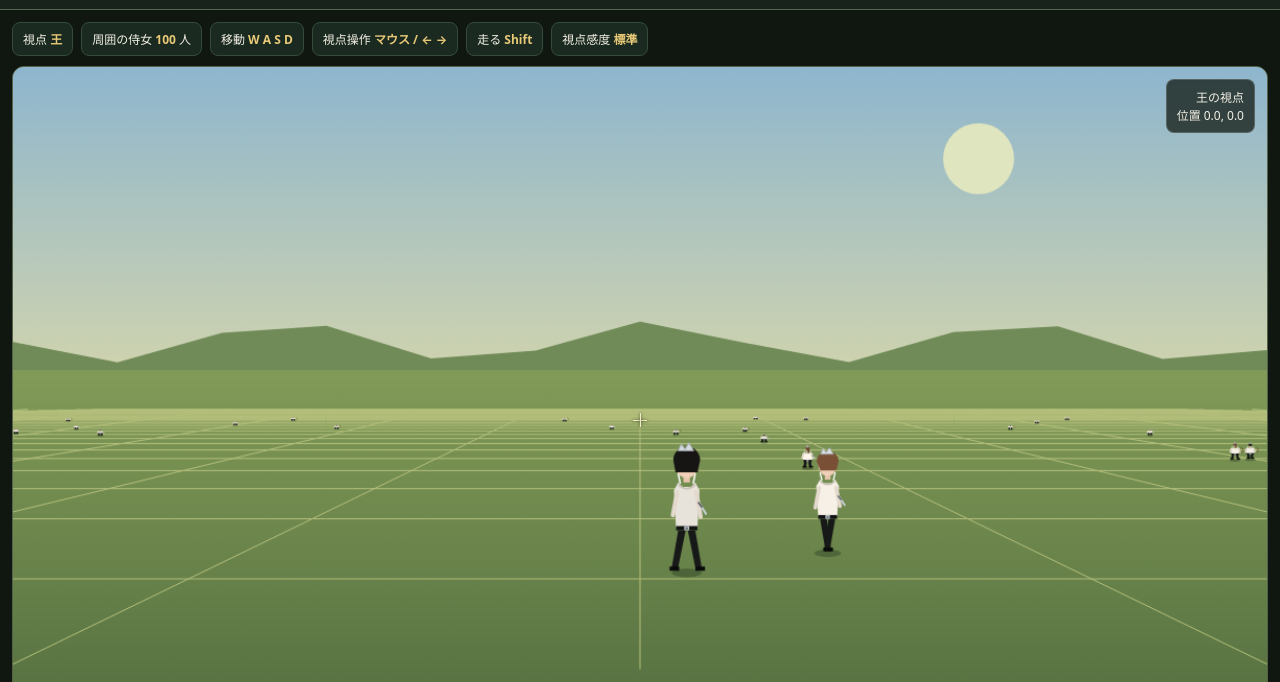
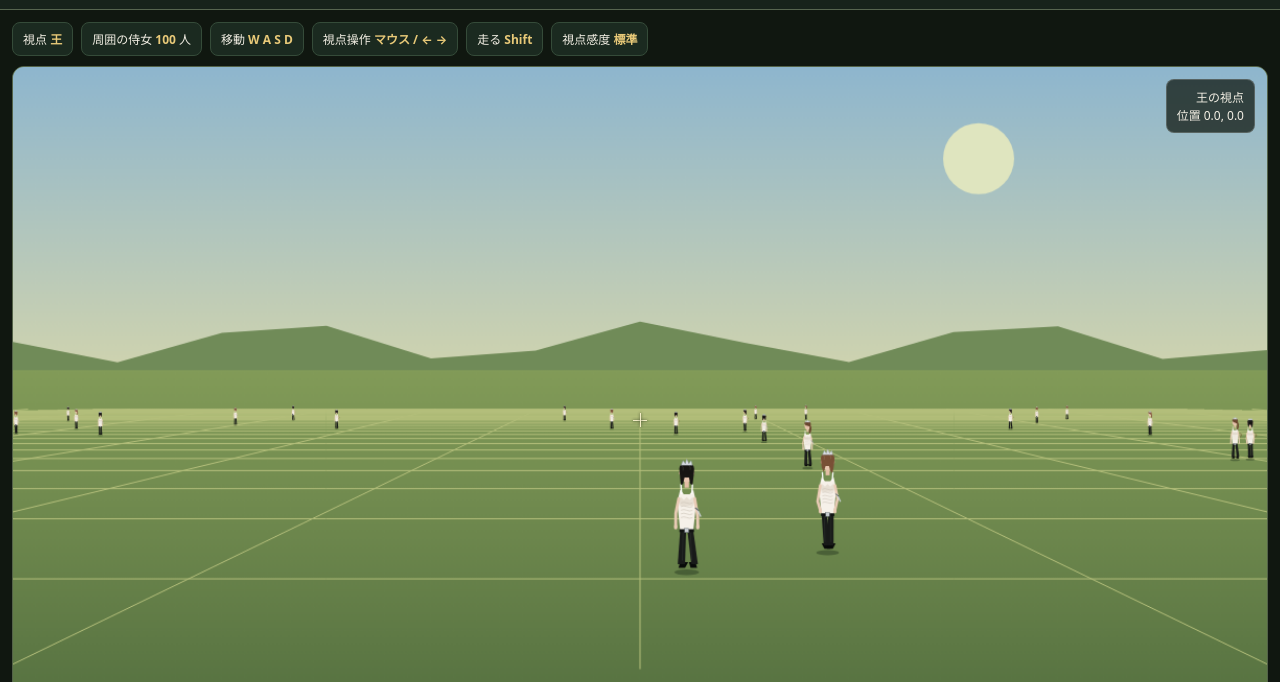
Before and after one commit to reimei292-afk/chatgpt-onna-no-tatakai, a plain HTML site: page index.html in a window 1280 px wide. Shown: the part 73-755 px from the top of the page. Drawn offline with Linux system fonts and the light colour scheme; animation ran at ten frames a second.

Commit message:
Improve character faces, hair variation, outfit details and perspective scaling

```diff
--- a/index.html
+++ b/index.html
@@ -14,7 +14,7 @@
 <div class="bar"><div class="chip">視点 <b>王</b></div><div class="chip">周囲の侍女 <b id="count">100</b> 人</div><div class="chip">移動 <b>W A S D</b></div><div class="chip">視点操作 <b>マウス / ← →</b></div><div class="chip">走る <b>Shift</b></div><div class="chip">視点感度 <b id="sens">標準</b></div></div>
 <div id="screen"><canvas id="field" width="1200" height="675" aria-label="王の一人称視点から見る草原と動き回る侍女たち"></canvas><div class="overlay"><div class="cross"></div><div class="right">王の視点<br><span id="pos">位置 0, 0</span></div><div class="help">クリックで視点操作を有効化（PC）<br>WASD：草原を歩く／Shift：走る<br>スマホ：画面を左右になぞって向きを変え、WASDの代わりに下の移動ボタン</div></div></div>
 <div class="bar controls" style="justify-content:center"><button id="forward">前へ歩く</button><button id="left" class="secondary">左へ</button><button id="back" class="secondary">後ろへ</button><button id="rightBtn" class="secondary">右へ</button><button id="turnL" class="secondary">↶ 左を見る</button><button id="turnR" class="secondary">右を見る ↷</button></div>
-<div class="bottom"><section class="panel"><h2>侍女名簿 — 固有の外見8人</h2><div class="roster" id="roster"></div><p class="note">共通衣装：銀色のティアラ、白いレースキャミソール、黒い細幅ベルトと長方形の銀色バックル、黒いテーパードパンツ、黒いパンプス。各キャラクターは髪型・髪色・体格・動作に差をつけています。</p></section><section class="panel"><h2>戦場の様子</h2><div class="log" id="log">草原に侍女たちが集まり、それぞれ歩いたり、仲間とすれ違ったり、陣地の間を移動しています。王の視点で自由に見回せます。</div><p class="note">この版は一人称カメラと多数キャラクターの移動を試すプロトタイプです。人物は仮描画で、以前の高画質キャラクター画像そのものはまだ組み込まれていません。</p></section></div>
+<div class="bottom"><section class="panel"><h2>侍女名簿 — 固有の外見8人</h2><div class="roster" id="roster"></div><p class="note">共通衣装：銀色のティアラ、白いレースキャミソール、黒い細幅ベルトと長方形の銀色バックル、黒いテーパードパンツ、黒いパンプス。各キャラクターは髪型・髪色・体格・動作に差をつけています。</p></section><section class="panel"><h2>戦場の様子</h2><div class="log" id="log">草原に侍女たちが集まり、それぞれ歩いたり、仲間とすれ違ったり、陣地の間を移動しています。王の視点で自由に見回せます。</div><p class="note">この版は8人の髪型差・顔のパーツ・衣装の描き込みを増やした暫定表現です。写真品質の独立キャラクター画像素材はまだ未統合で、今後の改善対象です。</p></section></div>
 </main>
 <script>
 (()=> {
@@ -39,29 +39,70 @@ function sky(){let g=x.createLinearGradient(0,0,0,H*.7);g.addColorStop(0,'#8eb6c
 x.strokeStyle='#b4bf7b';x.lineWidth=1;for(let z=3;z<100;z+=3){let p=project(camera.x-85,camera.z+z);let q=project(camera.x+85,camera.z+z);if(p&&q){x.beginPath();x.moveTo(p.x,p.y);x.lineTo(q.x,q.y);x.stroke();}}for(let i=-15;i<=15;i++){let p=project(camera.x+i*4,camera.z+4),q=project(camera.x+i*16,camera.z+100);if(p&&q){x.beginPath();x.moveTo(p.x,p.y);x.lineTo(q.x,q.y);x.stroke();}}
 }
 function tower(wx,wz,enemy){let p=project(wx,wz);if(!p)return;let s=p.scale*.15;x.save();x.translate(p.x,p.y);x.scale(s,s);x.fillStyle='#5e4a33';x.fillRect(-85,-95,170,95);x.fillStyle='#9c8358';x.fillRect(-105,-150,210,65);x.fillStyle='#5b472f';for(let i=-3;i<=3;i++)x.fillRect(i*27-5,-147,10,43);x.fillStyle='#3e3326';x.fillRect(-115,-160,230,12);x.fillStyle=enemy?'#a04a3d':'#dfd0a0';x.fillRect(-18,-195,36,35);x.restore();}
-function drawPerson(p){let a=looks[p.k],dx=p.x-camera.x,dz=p.z-camera.z;let dist=Math.hypot(dx,dz);if(dist>95)return;let ang=Math.atan2(dx,dz)-camera.yaw;while(ang>Math.PI)ang-=Math.PI*2;while(ang<-Math.PI)ang+=Math.PI*2;if(Math.abs(ang)>1.18)return;let rz=dist*Math.cos(ang);if(rz<.8)return;let s=580/rz,px=W/2+Math.tan(ang)*580,base=H*.47+1.7*s,ht= a.height*s*.67; if(base>H+100||base<0)return;let w=ht*.27;let stride=Math.sin(frame*5+p.phase)*w*.22,walk=Math.sin(frame*5+p.phase)*.16;
-x.save();x.translate(px,base);x.scale(Math.min(3.2,Math.max(.18,s/95)),Math.min(3.2,Math.max(.18,s/95)));
-// shadow
-x.fillStyle='#1c2a1a55';x.beginPath();x.ellipse(0,2,14,4,0,0,Math.PI*2);x.fill();
-// black tapered trousers and shoes
-x.fillStyle='#171918';x.beginPath();x.moveTo(-8,-ht*.36);x.lineTo(-1,-ht*.36);x.lineTo(-2+stride,-3);x.lineTo(-8+stride,-3);x.closePath();x.fill();x.beginPath();x.moveTo(1,-ht*.36);x.lineTo(8,-ht*.36);x.lineTo(8-stride,-3);x.lineTo(2-stride,-3);x.closePath();x.fill();x.fillStyle='#090b0a';x.fillRect(-10+stride,-4,9,4);x.fillRect(2-stride,-4,9,4);
-// fitted white lace camisole
-x.fillStyle=a.top;x.beginPath();x.moveTo(-10,-ht*.38);x.lineTo(-12,-ht*.72);x.lineTo(-8,-ht*.79);x.lineTo(-4,-ht*.75);x.lineTo(4,-ht*.75);x.lineTo(8,-ht*.79);x.lineTo(12,-ht*.72);x.lineTo(10,-ht*.38);x.closePath();x.fill();
-// lace scallops and straps
-x.strokeStyle='#c8c1b7';x.lineWidth=1.4;x.beginPath();x.moveTo(-8,-ht*.77);x.quadraticCurveTo(0,-ht*.70,8,-ht*.77);x.stroke();x.strokeStyle='#fff';x.lineWidth=1.5;x.beginPath();x.moveTo(-6,-ht*.78);x.lineTo(-8,-ht*.87);x.moveTo(6,-ht*.78);x.lineTo(8,-ht*.87);x.stroke();
-// belt must stay slim, rectangular silver buckle
-x.fillStyle='#111312';x.fillRect(-10,-ht*.4,20,4);x.fillStyle='#c5cbd0';x.fillRect(-2.3,-ht*.4,4.6,4);x.fillStyle='#69737a';x.fillRect(-1.2,-ht*.39,2.4,2.2);
-// arms
-x.strokeStyle='#e4d9cd';x.lineWidth=4;x.lineCap='round';x.beginPath();x.moveTo(-9,-ht*.7);x.lineTo(-13,-ht*.49+walk*5);x.moveTo(9,-ht*.7);x.lineTo(13,-ht*.49-walk*5);x.stroke();
-// neck and face
-x.fillStyle='#e7c5ac';x.fillRect(-3,-ht*.91,6,ht*.12);x.fillStyle='#f0cfb8';x.beginPath();x.ellipse(0,-ht*.96,ht*.105,ht*.13,0,0,Math.PI*2);x.fill();
-// hair back / style
-x.fillStyle=a.hair;x.beginPath();x.arc(0,-ht*.99,ht*.12,Math.PI,Math.PI*2);x.lineTo(ht*.1,-ht*.9);if(p.k===1||p.k===4||p.k===7){x.lineTo(ht*.08,-ht*.73);x.lineTo(ht*.03,-ht*.79);}else if(p.k===2||p.k===6){x.lineTo(ht*.1,-ht*.88);x.lineTo(-ht*.1,-ht*.88);}else{x.lineTo(ht*.08,-ht*.89);x.lineTo(-ht*.08,-ht*.89);}x.closePath();x.fill();
-// tiny silver tiara
-x.fillStyle='#d9dce0';x.beginPath();x.moveTo(-ht*.075,-ht*1.075);x.lineTo(-ht*.05,-ht*1.13);x.lineTo(-ht*.015,-ht*1.09);x.lineTo(ht*.02,-ht*1.14);x.lineTo(ht*.06,-ht*1.075);x.closePath();x.fill();x.strokeStyle='#aeb7bf';x.lineWidth=1;x.stroke();
-// role prop: bow or short dagger, no slashing
-if(a.role==='弓兵'){x.strokeStyle='#6e492c';x.lineWidth=2;x.beginPath();x.arc(14,-ht*.62,7,-1.2,1.2);x.stroke();x.strokeStyle='#e0d6b5';x.lineWidth=.6;x.beginPath();x.moveTo(17,-ht*.69);x.lineTo(17,-ht*.55);x.stroke();}else{x.strokeStyle='#c9d0d5';x.lineWidth=2;x.beginPath();x.moveTo(12,-ht*.6);x.lineTo(18,-ht*.51);x.stroke();x.strokeStyle='#555d61';x.lineWidth=1.5;x.beginPath();x.moveTo(11,-ht*.61);x.lineTo(14,-ht*.57);x.stroke();}
-x.restore();
+function drawPerson(p){
+ const a=looks[p.k],dx=p.x-camera.x,dz=p.z-camera.z,dist=Math.hypot(dx,dz);
+ if(dist>95)return;
+ let ang=Math.atan2(dx,dz)-camera.yaw;
+ while(ang>Math.PI)ang-=Math.PI*2;while(ang<-Math.PI)ang+=Math.PI*2;
+ if(Math.abs(ang)>1.18)return;
+ const rz=dist*Math.cos(ang);if(rz<.8)return;
+ const focal=580,px=W/2+Math.tan(ang)*focal,unit=(focal/rz)*a.height*.67/150,base=H*.47+1.7*(focal/rz);
+ if(base>H+100||base<0||unit<.07)return;
+ const stride=Math.sin(frame*5+p.phase)*3.4,walk=Math.sin(frame*5+p.phase)*2.2;
+ x.save();x.translate(px,base);x.scale(unit,unit);
+ // Ground shadow
+ x.fillStyle='#1c2a1a66';x.beginPath();x.ellipse(0,2,17,4,0,0,Math.PI*2);x.fill();
+ // Shoes and tailored tapered trousers
+ x.fillStyle='#080a09';
+ x.beginPath();x.moveTo(-8+stride,-4);x.lineTo(1+stride,-4);x.lineTo(2,-12);x.lineTo(-9,-12);x.closePath();x.fill();
+ x.beginPath();x.moveTo(2-stride,-4);x.lineTo(11-stride,-4);x.lineTo(12,-12);x.lineTo(3,-12);x.closePath();x.fill();
+ x.fillStyle='#181a19';
+ x.beginPath();x.moveTo(-9,-55);x.lineTo(-1,-55);x.lineTo(1+stride,-9);x.lineTo(-9+stride,-9);x.closePath();x.fill();
+ x.beginPath();x.moveTo(1,-55);x.lineTo(9,-55);x.lineTo(12-stride,-9);x.lineTo(3-stride,-9);x.closePath();x.fill();
+ // Trouser seams and subtle fabric highlights
+ x.strokeStyle='#333735';x.lineWidth=.7;x.beginPath();x.moveTo(-5,-53);x.lineTo(-5+stride*.3,-14);x.moveTo(5,-53);x.lineTo(6-stride*.3,-14);x.stroke();
+ // White lace camisole with fitted waist
+ x.fillStyle='#f6f1e9';x.beginPath();x.moveTo(-9,-55);x.lineTo(-13,-94);x.lineTo(-9,-111);x.lineTo(-4,-105);x.lineTo(4,-105);x.lineTo(9,-111);x.lineTo(13,-94);x.lineTo(9,-55);x.closePath();x.fill();
+ x.fillStyle='#e7dfd3';x.beginPath();x.moveTo(-11,-96);x.lineTo(-8,-101);x.lineTo(-4,-97);x.lineTo(0,-101);x.lineTo(4,-97);x.lineTo(8,-101);x.lineTo(11,-96);x.lineTo(9,-89);x.lineTo(-9,-89);x.closePath();x.fill();
+ // lace embroidery and straps
+ x.strokeStyle='#c9c0b4';x.lineWidth=.8;
+ for(let yy=-93;yy<=-72;yy+=5){x.beginPath();x.moveTo(-8,yy);x.quadraticCurveTo(-4,yy-2,0,yy);x.quadraticCurveTo(4,yy+2,8,yy);x.stroke();}
+ x.strokeStyle='#fff';x.lineWidth=2;x.beginPath();x.moveTo(-7,-105);x.lineTo(-8,-119);x.moveTo(7,-105);x.lineTo(8,-119);x.stroke();
+ // Exact shared slim black belt and rectangular silver buckle
+ x.fillStyle='#111312';x.fillRect(-10,-57,20,4);
+ x.fillStyle='#c8cdd1';x.fillRect(-2.8,-58,5.6,5.5);x.strokeStyle='#596269';x.lineWidth=.65;x.strokeRect(-2.8,-58,5.6,5.5);
+ // Arms and hands
+ x.strokeStyle='#e9cbb5';x.lineWidth=4;x.lineCap='round';x.beginPath();
+ x.moveTo(-11,-99);x.lineTo(-15,-77+walk);x.lineTo(-13+walk,-61);x.moveTo(11,-99);x.lineTo(15,-77-walk);x.lineTo(13-walk,-61);x.stroke();
+ x.fillStyle='#e9cbb5';x.beginPath();x.ellipse(-13+walk,-60,2.4,3.4,0,0,Math.PI*2);x.ellipse(13-walk,-60,2.4,3.4,0,0,Math.PI*2);x.fill();
+ // Neck, face, ears
+ x.fillStyle='#e4bea5';x.fillRect(-3,-126,6,12);
+ x.fillStyle='#e9c7b0';x.beginPath();x.ellipse(0,-134,9.2,12.5,0,0,Math.PI*2);x.fill();
+ x.fillStyle='#d8ae95';x.beginPath();x.ellipse(-9,-134,1.6,2.5,0,0,Math.PI*2);x.ellipse(9,-134,1.6,2.5,0,0,Math.PI*2);x.fill();
+ // Eyes, eyebrows, nose and lips make the face readable at close range
+ x.strokeStyle='#392820';x.lineWidth=1.05;x.beginPath();x.moveTo(-6.5,-137);x.quadraticCurveTo(-4.4,-139,-2.4,-137);x.moveTo(2.4,-137);x.quadraticCurveTo(4.4,-139,6.5,-137);x.stroke();
+ x.fillStyle='#241d1a';x.beginPath();x.ellipse(-4.5,-136.5,1.15,1.45,0,0,Math.PI*2);x.ellipse(4.5,-136.5,1.15,1.45,0,0,Math.PI*2);x.fill();
+ x.strokeStyle='#b98575';x.lineWidth=.65;x.beginPath();x.moveTo(0,-135);x.lineTo(-.5,-131.5);x.moveTo(-2.2,-128.8);x.quadraticCurveTo(0,-127.7,2.2,-128.8);x.stroke();
+ // Hair cap and individualized silhouettes
+ x.fillStyle=a.hair;x.beginPath();x.ellipse(0,-140,10.2,8.6,0,Math.PI,Math.PI*2);x.lineTo(10,-134);
+ if(p.k===1){x.bezierCurveTo(14,-130,13,-115,7,-108);x.lineTo(4,-113);x.lineTo(7,-130);}
+ else if(p.k===4){x.bezierCurveTo(12,-128,11,-116,5,-112);x.lineTo(3,-122);}
+ else if(p.k===5||p.k===7){x.bezierCurveTo(15,-129,15,-114,9,-105);x.lineTo(6,-111);x.lineTo(8,-128);}
+ else if(p.k===2||p.k===6){x.lineTo(9,-126);x.lineTo(8,-118);x.lineTo(5,-119);x.lineTo(3,-128);x.lineTo(-3,-128);x.lineTo(-5,-119);x.lineTo(-8,-118);x.lineTo(-9,-126);}
+ else {x.lineTo(9,-126);x.lineTo(7,-117);x.lineTo(4,-121);x.lineTo(2,-128);x.lineTo(-3,-128);x.lineTo(-6,-119);x.lineTo(-9,-126);}
+ x.closePath();x.fill();
+ // Bangs and hair highlights vary by character
+ x.fillStyle=a.hair;x.beginPath();
+ if(p.k===2||p.k===6){x.moveTo(-9,-141);x.quadraticCurveTo(-6,-148,-2,-140);x.quadraticCurveTo(1,-146,3,-140);x.quadraticCurveTo(7,-146,9,-139);x.lineTo(7,-134);x.lineTo(4,-137);x.lineTo(1,-133);x.lineTo(-2,-137);x.lineTo(-5,-133);x.lineTo(-7,-137);x.closePath();}
+ else {x.moveTo(-9,-141);x.quadraticCurveTo(-6,-147,-3,-140);x.quadraticCurveTo(0,-146,2,-140);x.quadraticCurveTo(6,-145,9,-139);x.lineTo(7,-134);x.lineTo(4,-137);x.lineTo(1,-133);x.lineTo(-1,-137);x.lineTo(-4,-133);x.lineTo(-7,-137);x.closePath();}
+ x.fill();
+ x.strokeStyle='#ffffff33';x.lineWidth=.8;x.beginPath();x.moveTo(-6,-144);x.quadraticCurveTo(-4,-142,-5,-138);x.moveTo(3,-145);x.quadraticCurveTo(6,-142,5,-139);x.stroke();
+ // Silver tiara shared by all eight
+ x.fillStyle='#d8dde2';x.beginPath();x.moveTo(-7.5,-145);x.lineTo(-5,-151);x.lineTo(-2,-147);x.lineTo(0,-153);x.lineTo(3,-147);x.lineTo(6,-151);x.lineTo(7.5,-145);x.closePath();x.fill();x.strokeStyle='#9da9b2';x.lineWidth=.65;x.stroke();
+ // Distinct equipment silhouettes by role
+ if(a.role==='弓兵'){x.strokeStyle='#6e492c';x.lineWidth=1.8;x.beginPath();x.arc(16,-88,7,-1.2,1.2);x.stroke();x.strokeStyle='#e0d6b5';x.lineWidth=.6;x.beginPath();x.moveTo(18,-94);x.lineTo(18,-82);x.stroke();}
+ else{x.strokeStyle='#c9d0d5';x.lineWidth=2;x.beginPath();x.moveTo(14,-85);x.lineTo(19,-75);x.stroke();x.strokeStyle='#555d61';x.lineWidth=1.5;x.beginPath();x.moveTo(12,-86);x.lineTo(16,-83);x.stroke();}
+ x.restore();
 }
 function draw(){frame+=.016;sky();tower(-65,48,false);tower(65,48,true);let visible=people.slice().sort((a,b)=>Math.hypot(b.x-camera.x,b.z-camera.z)-Math.hypot(a.x-camera.x,a.z-camera.z));visible.forEach(drawPerson);let p=project(camera.x,camera.z+10);document.querySelector('#pos').textContent='位置 '+camera.x.toFixed(1)+', '+camera.z.toFixed(1);document.querySelector('#count').textContent=people.length;}
 function update(dt){let move=(keys.ShiftLeft||keys.ShiftRight)?12:6;let f=(keys.KeyW?1:0)-(keys.KeyS?1:0),side=(keys.KeyD?1:0)-(keys.KeyA?1:0);camera.x+= (Math.sin(camera.yaw)*f+Math.cos(camera.yaw)*side)*move*dt;camera.z+=(Math.cos(camera.yaw)*f-Math.sin(camera.yaw)*side)*move*dt;camera.x=Math.max(-72,Math.min(72,camera.x));camera.z=Math.max(-62,Math.min(62,camera.z));
```
